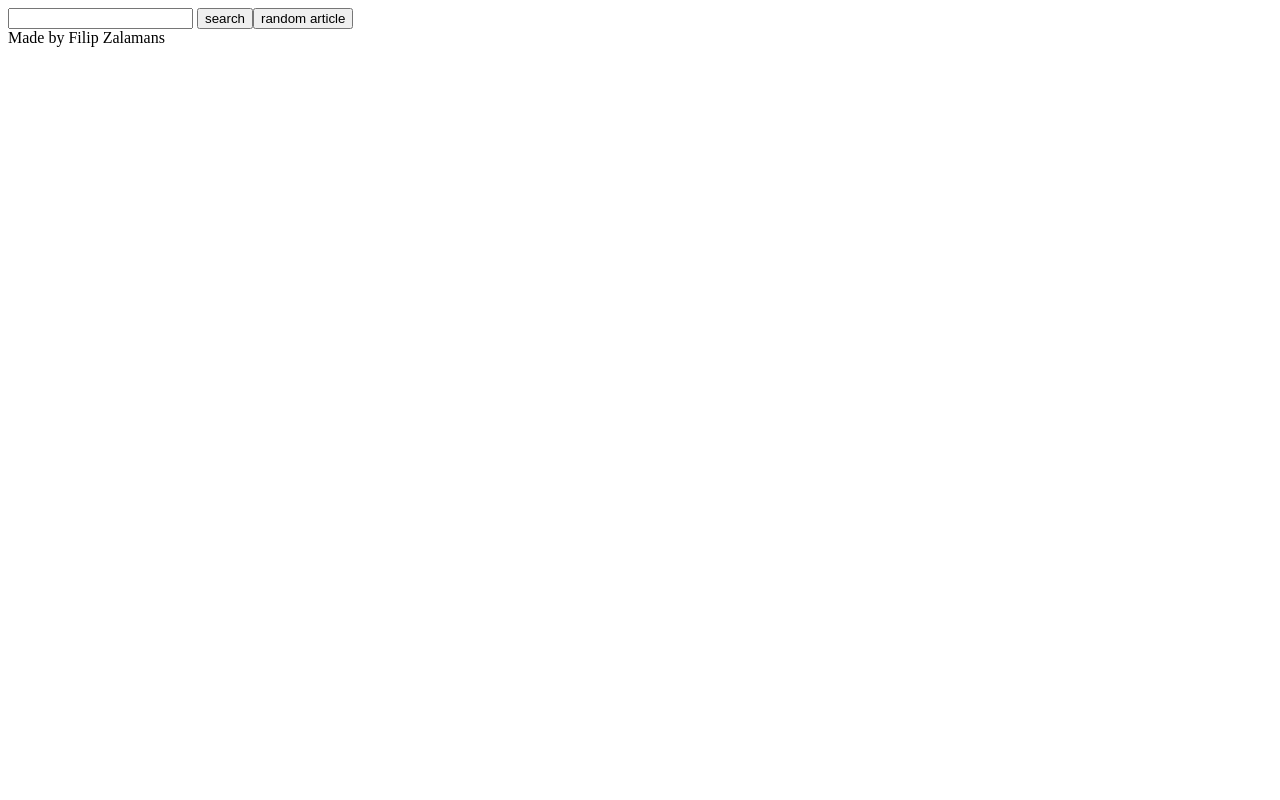
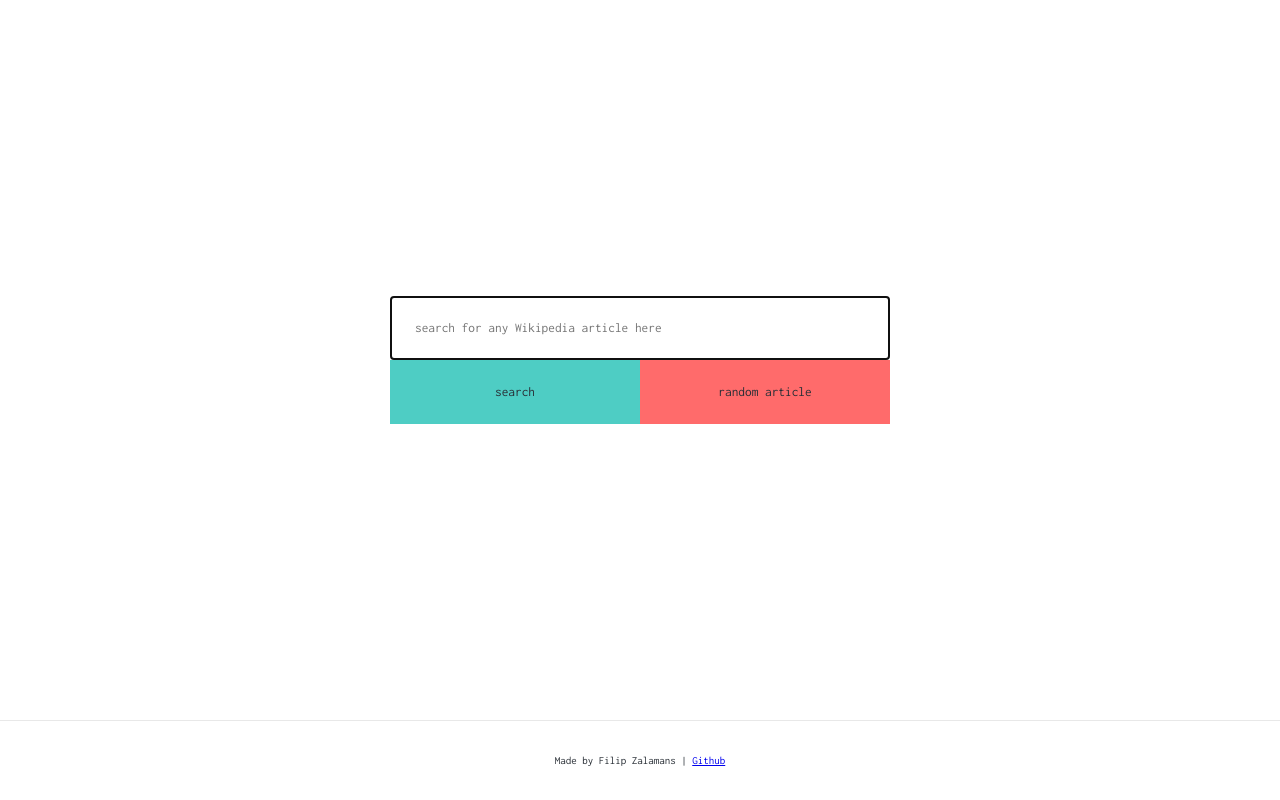
Before and after one commit to bluesuede/wikipedia-viewer, a plain HTML site: page index.html in a window 1280 px wide. Drawn offline with Linux system fonts and the light colour scheme.

Commit message:
Add HTML and style for form

```diff
--- a/css/style.css
+++ b/css/style.css
@@ -0,0 +1,116 @@
+/**
+  * COLORS BEING USED
+  *
+  * #FFFFFF
+  * #FF6B6B
+  * #4ECDC4
+  * #292F36
+  *
+  **/
+
+body {
+  margin: 0;
+  height: 100vh;
+  color: #292F36;
+  font-family: 'Inconsolata', monospace;
+}
+
+.center-everything {
+  display: flex;
+  justify-content: center;
+  align-items: center;
+}
+
+#main {
+  height: 90%;
+}
+
+#search-form {
+  align-self: center;
+}
+
+#search-field-wrap,
+#buttons-wrap,
+#search-form {
+  width: 100%;
+  text-align: center;
+}
+
+#search-field {
+  width:70%;
+  max-width:500px;
+  padding:3vh;
+
+  color: #292F36;
+  font-family: 'Inconsolata', monospace;
+
+  border:1px solid #E8E8E8;
+  box-sizing: border-box;
+}
+
+#buttons-wrap {
+  display: flex;
+  justify-content: center;
+}
+
+#submit-search-button,
+#random-article-button {
+  width: 35%;
+  height:8vh;
+  max-width:250px;
+  border: none;
+  cursor: pointer;
+
+  color: #292F36;
+  font-family: 'Inconsolata', monospace;
+
+  display: block;
+  float: left;
+}
+
+#submit-search-button {
+  background-color: #4ECDC4;
+}
+
+  #submit-search-button:hover {
+    border:2px solid #4ECDC4;
+    box-sizing: border-box;
+    background-color: #5DE2D7;
+  }
+
+#random-article-button {
+  background-color: #FF6B6B;
+}
+
+  #random-article-button:hover {
+    border: 2px solid #FF6B6B;
+    box-sizing: border-box;
+    background-color: #F97C7C;
+  }
+
+#footer {
+  height: 10%;
+  font-size:11px;
+  border-top: 1px solid #E8E8E8;
+  box-sizing: border-box;
+}
+
+/**
+  * Animations
+  *
+  **/
+@-webkit-keyframes slide-to-flex-start {
+  to   {  transform: translateY(-35vh); }
+}
+
+@keyframes slide-to-flex-start {
+  to   {  transform: translateY(-35vh); }
+}
+
+.do-slide-to-flex-start {
+  -webkit-animation: slide-to-flex-start 1s;
+  animation: slide-to-flex-start 1s;
+
+  -webkit-animation-fill-mode:forwards;
+  animation-fill-mode:forwards;
+}
--- a/index.html
+++ b/index.html
@@ -7,6 +7,7 @@
 
   <title>Wikipedia viewer</title>
   <script type="text/javascript" src="js/main.js"></script>
+  <link href="https://fonts.googleapis.com/css?family=Inconsolata%7CMerriweather" rel="stylesheet">
   <link rel="stylesheet" type="text/css" href="css/style.css">
 </head>
 <body>
@@ -14,14 +15,24 @@
 <!-- Header -->
 
 <!-- Main -->
-<div id="main">
-  <input type="search" name="wikipedia-search">
-  <input type="submit" value="search"><button id="random-article-button">random article</button>
+<div id="main" class="center-everything">
+
+  <form id="search-form">
+    <div id="search-field-wrap">
+      <input id="search-field" type="search" placeholder="search for any Wikipedia article here" autofocus>
+    </div>
+
+    <div id="buttons-wrap">
+      <button id="submit-search-button">search</button>
+      <button id="random-article-button">random article</button>
+    </div>
+  </form>
+
 </div>
 
 <!-- Footer -->
-<footer id="footer">
-  Made by Filip Zalamans
+<footer id="footer" class="center-everything">
+  <span>Made by Filip Zalamans | <a href="https://github.com/bluesuede/wikipedia-viewer">Github</a></span>
 </footer>
 
 </body>
--- a/js/main.js
+++ b/js/main.js
@@ -0,0 +1,17 @@
+document.addEventListener("DOMContentLoaded", function() {
+  var searchForm          = document.getElementById("search-form"),
+      randomArticleButton = document.getElementById("random-article-button"),
+      formData;
+
+  searchForm.addEventListener("submit", function(e) {
+    console.log("submitted");
+    searchForm.className = "do-slide-to-flex-start"; // Move the entire search form to top of page using animation
+    e.preventDefault(); // Prevents form from refreshing page
+  });
+
+  randomArticleButton.addEventListener("click", function(e) {
+    console.log("klickad");
+    e.preventDefault(); // Prevents form from refreshing page and submitting form
+  });
+
+});
```
